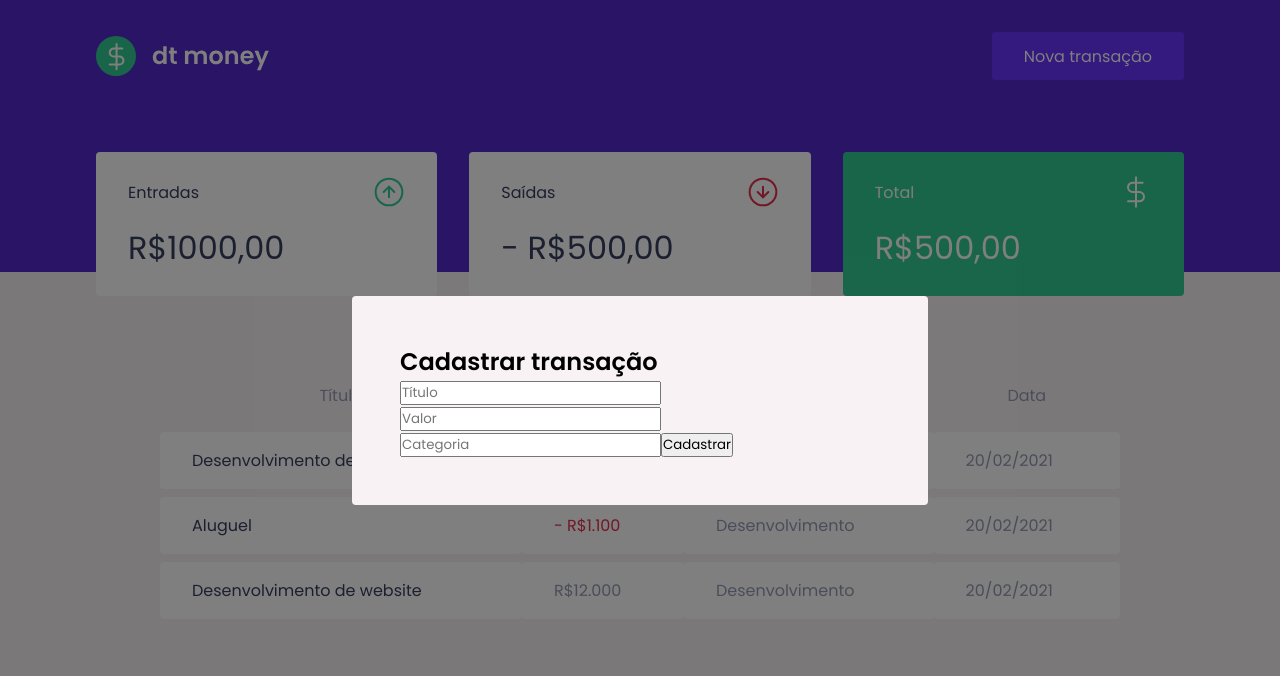
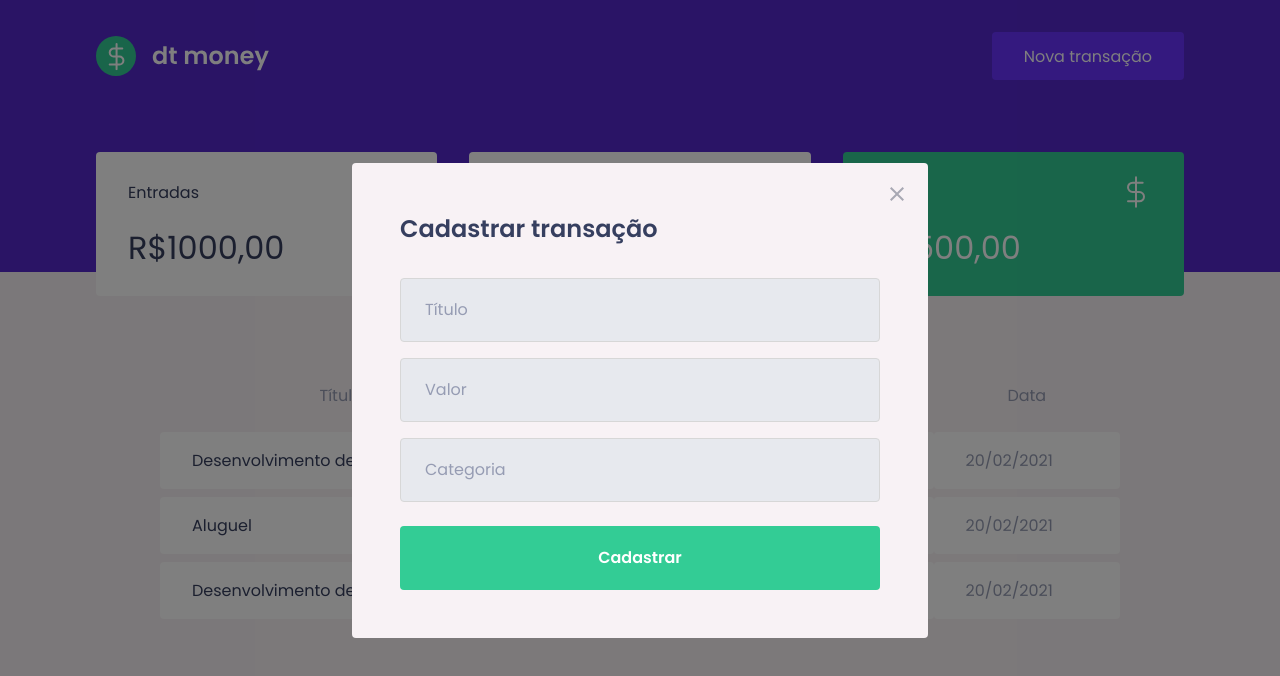
Before and after one commit to israelbulcaotavares/dtmoney, a React (Create React App) app: page / in a window 1280 px wide. Both pictures are taken after a click on the button "Nova transação". Shown: the top 676 px of the page. Built offline with nearby package versions, Linux system fonts and the light colour scheme; no server answers; what miragejs would draw is missing.

Commit message:
Estilizando modal

```diff
--- a/src/components/NewTransactionModal/index.tsx
+++ b/src/components/NewTransactionModal/index.tsx
@@ -1,4 +1,5 @@
 import Modal from 'react-modal';
+import closeImg from '../../assets/close.svg'
 import { Container } from './styles';
 
 interface NewTransactionModalProps{
@@ -15,6 +16,9 @@
                 overlayClassName="react-modal-overlay"
                 className='react-modal-content'
                 >
+                    <button type="button" onClick={onRequestClose} className="react-modal-close">
+                        <img src={closeImg} alt="Fechar modal" />
+                    </button>
                 <Container>
                 <h2>Cadastrar transação</h2>
                 <input placeholder='Título' />
--- a/src/components/NewTransactionModal/styles.ts
+++ b/src/components/NewTransactionModal/styles.ts
@@ -1,3 +1,49 @@
 import styled from "styled-components";
 
-export const Container = styled.div``;
+export const Container = styled.div`
+    h2{
+        color: var(--text-title);
+        font-size: 1.5rem;
+        margin-bottom: 2rem;
+    }
+    input{
+        width: 100%;
+        padding: 0 1.5rem;
+        height: 4rem;
+        border-radius: 0.25rem;
+
+        border: 1px solid #d7d7d7;
+        background: #e7e9ee;
+
+        font-weight:400;
+        font-size: 1rem;
+
+        &::placeholder {
+            color: var(--text-body) ;
+        }
+
+        & + input{
+            margin-top: 1rem;
+        }
+
+        }
+
+        button[type="submit"]{
+            width:100%;
+            padding: 0 1.5rem;
+            height: 4rem;
+            background: var(--green);
+            color: #fff;
+            border-radius: 0.25rem;
+            border:0;
+            font-size: 1rem;
+            margin-top: 1.5rem;
+            font-weight: 600;
+
+            transition: filter 0.2s;
+
+            &:hover{
+                filter: brightness(0.9);
+            }
+        }
+`;
--- a/src/styles/global.ts
+++ b/src/styles/global.ts
@@ -69,4 +69,18 @@
   border-radius: 0.25rem;
 }
 
+.react-modal-close{
+  position: absolute;
+  right: 1.5rem;
+  top:1.5rem;
+  border: 0;
+  background: transparent;
+
+  transition: filter 0.2s;
+
+  &:hover{
+    filter: brightness(0.8);
+  }
+}
+
 `
```
